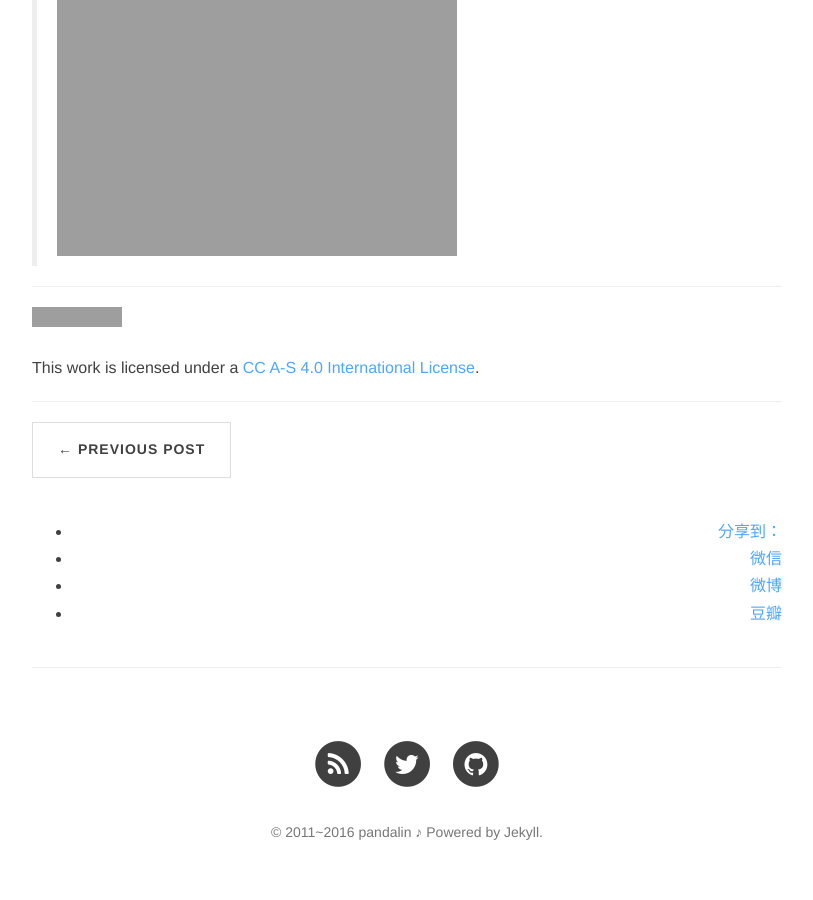
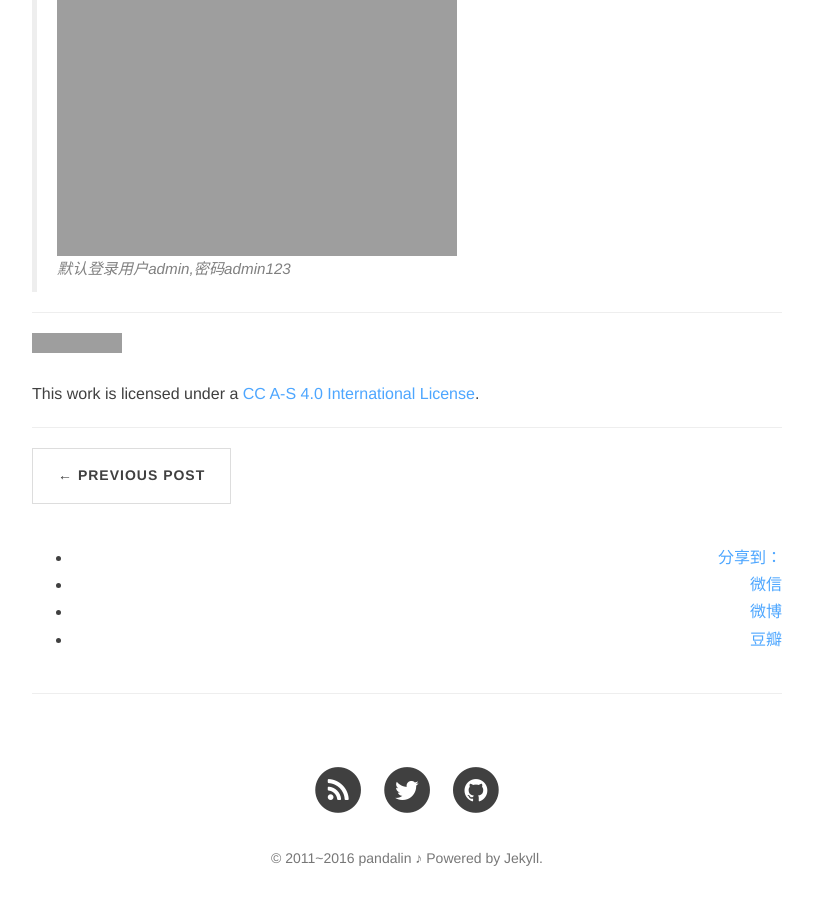
Before and after one commit to pandalin/pandalin.github.io, a Jekyll site: the page built from _posts/2016-11-18-nexus.md, in a window 1280 px wide and 900 px high, scrolled down 2769 px. Shown: the whole window, without its empty margins (233-1046 px from the left). Built offline with Jekyll 4.4.1, drawn with Linux system fonts in a browser that asks for light colours; nearby versions of some CDN libraries; comment, search, counter and statistics services are not loaded; grey boxes are pictures that could not be loaded.

Commit message:
增加用户

```diff
--- a/_posts/2016-11-18-nexus.md
+++ b/_posts/2016-11-18-nexus.md
@@ -32,3 +32,4 @@ description: Ubuntu安装maven私有仓库nexus3
  >./nexus (bin目录)
  > ![starterr](({{site.url}}/images/2016/18/nexus/starterr.jpg))
  > ![index]((({{site.url}}/images/2016/18/nexus/index.jpg)))
+ > 默认登录用户admin,密码admin123
```
